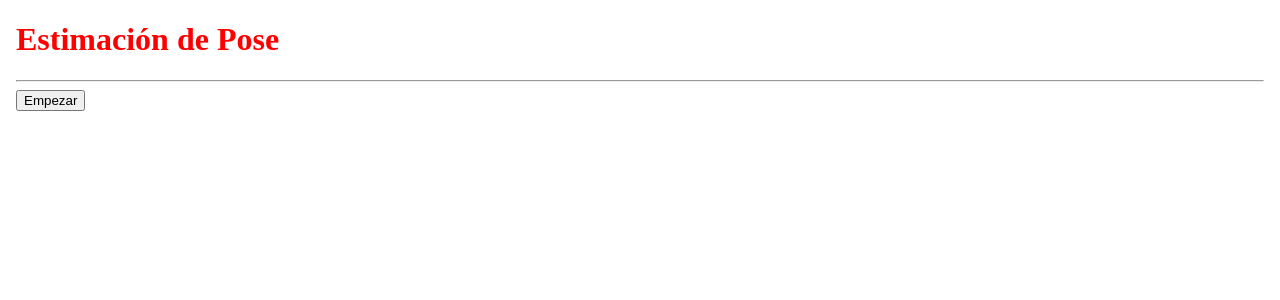
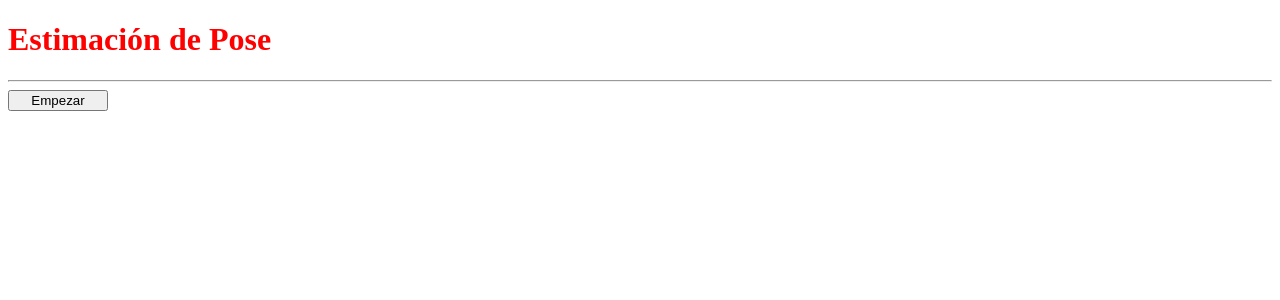
Before and after one commit to cheliali/PoseFRONT, an Angular app: page /inicio in a window 1280 px wide. Shown: the top 300 px of the page. Built offline with nearby package versions, Linux system fonts and the light colour scheme.

Commit message:
cambio pagina inicio

```diff
--- a/src/app/pages/inicio/inicio.component.html
+++ b/src/app/pages/inicio/inicio.component.html
@@ -1,9 +1,10 @@
-<body>
+<div>
   <h1>
     {{ videoService.nombre }}
   </h1>
   <hr />
-  <button (click)="cambiar()">Empezar</button>
-
-  <img *ngIf="mostrar" [src]="url" width="500" height="500" />
-</body>
+  <div class="video_wrapper">
+    <img *ngIf="mostrar" [src]="url" width="500" height="500" />
+    <button (click)="cambiar()">Empezar</button>
+  </div>
+</div>
--- a/src/app/pages/inicio/inicio.component.scss
+++ b/src/app/pages/inicio/inicio.component.scss
@@ -1,3 +1,12 @@
 h1 {
     color: red;
   }
+
+.video_wrapper{
+  display: flex;
+  flex-direction: column;
+
+  button{
+    width: 100px;
+  }
+}
```
